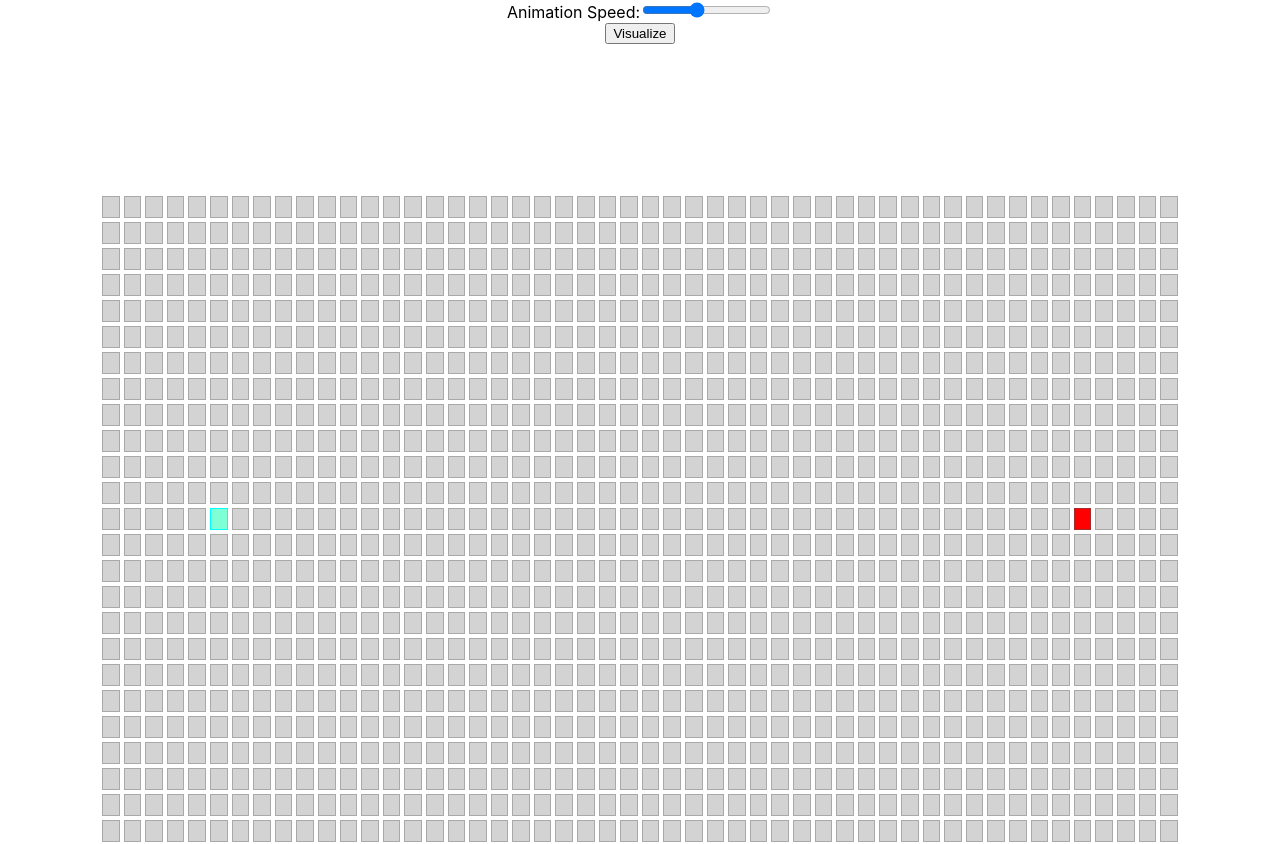
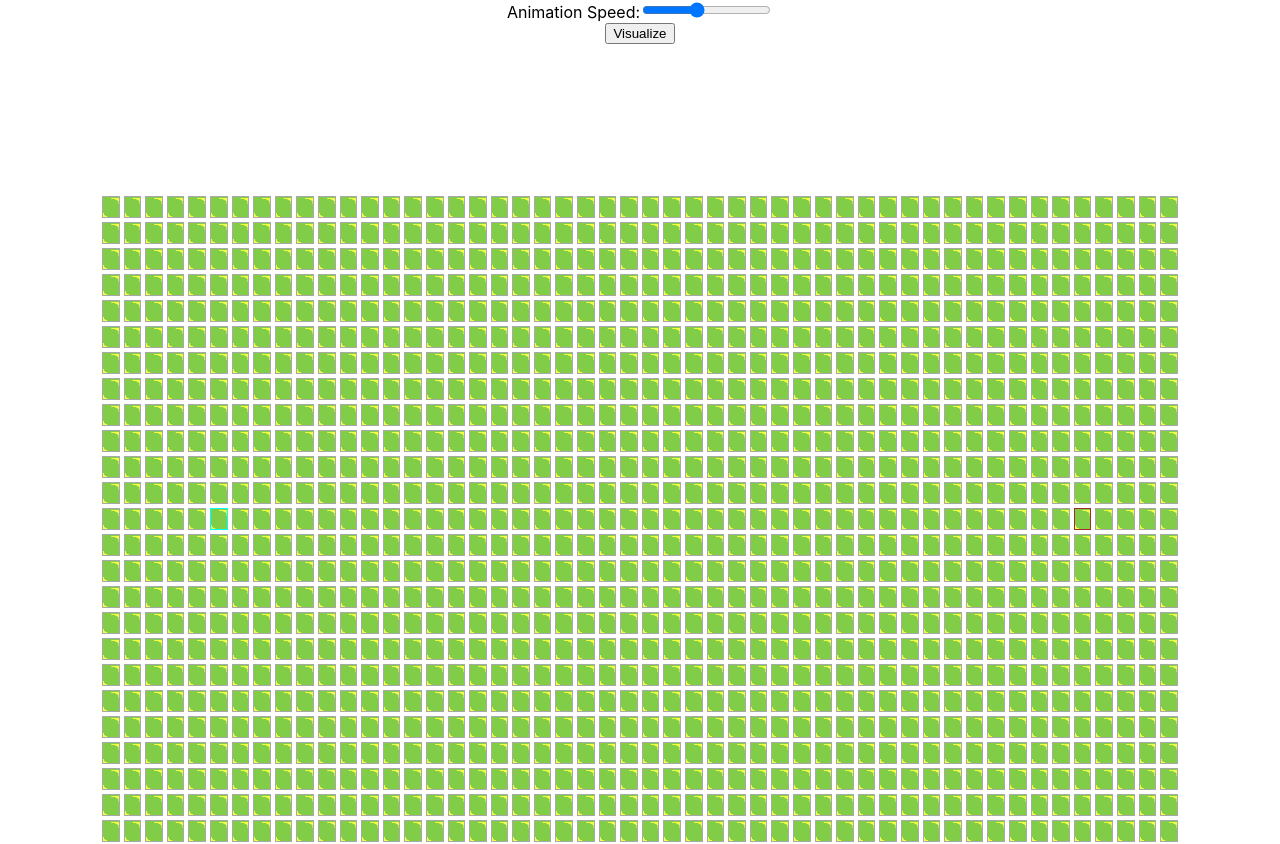
Before and after one commit to mysticizhere/pathfinder, a React (Create React App) app: page / in a window 1280 px wide. Built offline with nearby package versions, Linux system fonts and the light colour scheme.

Commit message:
bg image and minor adjust

```diff
--- a/src/PathFinding/Nodes/node.css
+++ b/src/PathFinding/Nodes/node.css
@@ -1,7 +1,7 @@
 .node {
     width: 20px;
     height: 20px;
-    background-color: lightgray;
+    background-image: url("baseGrassBlock_1.png");
     border: 1px solid darkgray;
     margin: 2px;
 }
--- a/src/PathFinding/pathfindingvisual.jsx
+++ b/src/PathFinding/pathfindingvisual.jsx
@@ -45,10 +45,10 @@ export default class Pathfindingvisual extends Component {
     };
 
     animateDijkstra(visitedNodesInOrder) {
-        const { reset, animationSpeed } = this.state;
+        const { animationSpeed } = this.state;
         for (let i = 0; i < visitedNodesInOrder.length; i++) {
             setTimeout(() => {
-                if (i < visitedNodesInOrder.length && !reset) {
+                if (i < visitedNodesInOrder.length) {
                     const node = visitedNodesInOrder[i];
                     const newGrid = this.state.grid.slice();
                     const newNode = {
```
Also changed, not shown: src/PathFinding/Nodes/baseGrassBlock_1.png (renamed from src/images/baseGrassBlock_1.png), 1 other file (tests, documents, lock files or other folders).
